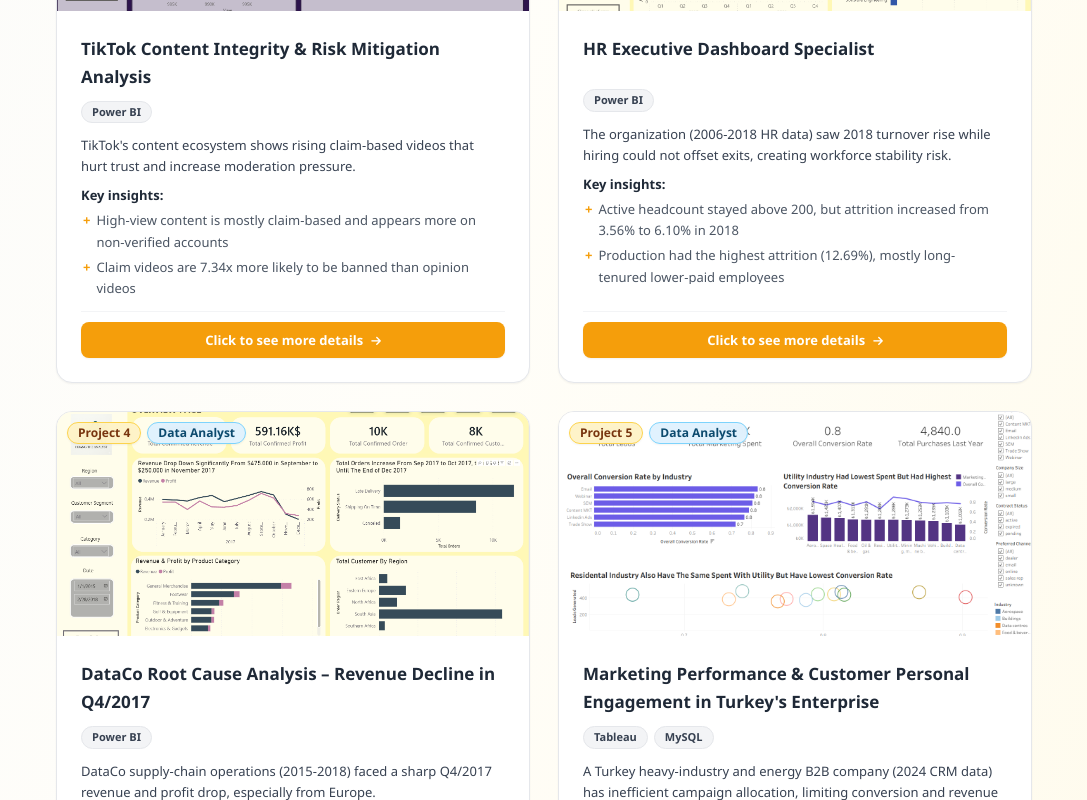
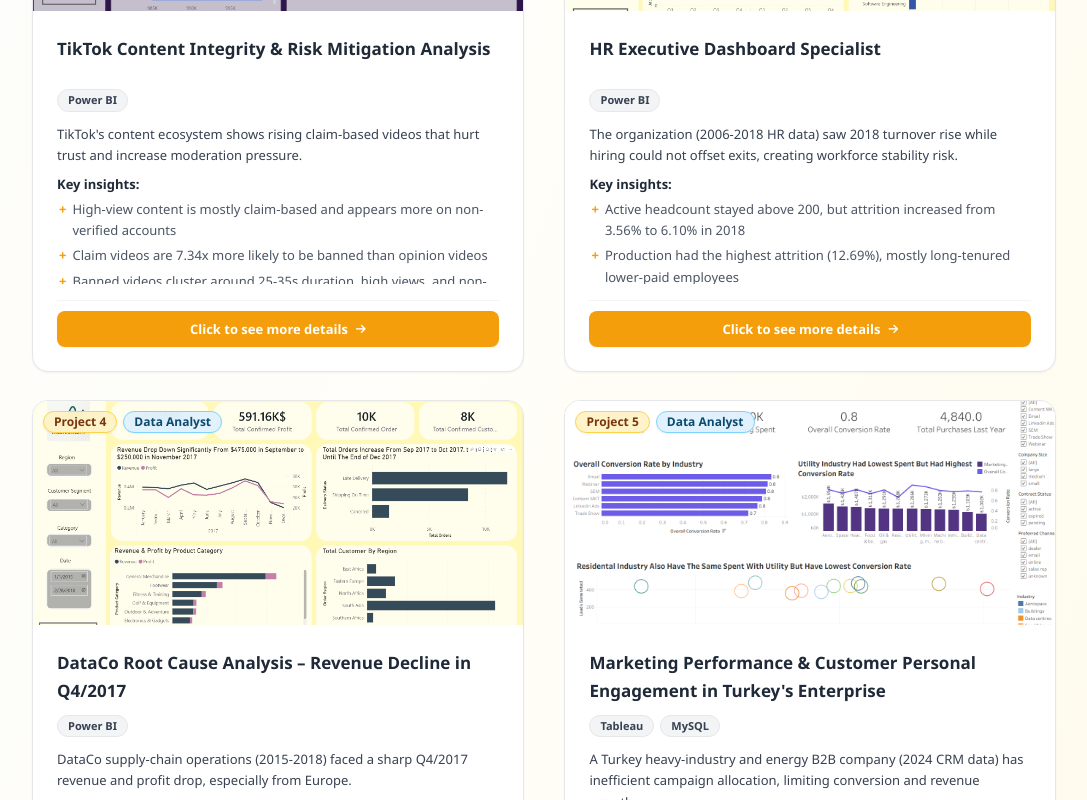
Before and after one commit to HoangTheAnalyst/Web-Data-Analyst, a Next.js app: page / in a window 1280 px wide. Shown: the part 3594-4394 px from the top of the page, without its empty margins (96-1183 px from the left). Built offline with nearby package versions, Linux system fonts and the light colour scheme.

Commit message:
Change the size of project box

```diff
--- a/src/components/Projects.tsx
+++ b/src/components/Projects.tsx
@@ -8,12 +8,12 @@
       id="projects"
       className="py-14 md:py-24 bg-gradient-to-br from-gray-50 via-amber-50/30 to-amber-100/40"
     >
-      <div className="w-full px-4 sm:px-6 md:w-[80%] max-w-7xl mx-auto">
-        <h2 className="text-3xl md:text-4xl font-extrabold text-center  text-gray-900 mb-9 md:mb-14">
+      <div className="w-[80%] mx-auto">
+        <h2 className="text-3xl md:text-4xl font-extrabold text-center text-gray-900 mb-9 md:mb-14">
           Featured Projects
         </h2>
 
-        <div className="grid grid-cols-1 md:grid-cols-2 gap-6 md:gap-7">
+        <div className="grid grid-cols-1 md:grid-cols-2 gap-y-6 md:gap-y-7 md:gap-x-[4%]">
           {projectsList.map((project) => {
             const isAE = project.role === 'Analytics Engineer';
 
@@ -50,7 +50,7 @@
                     src={project.image}
                     alt={project.title}
                     fill
-                    sizes="(max-width: 768px) 100vw, 40vw"
+                    sizes="(max-width: 768px) 80vw, 40vw"
                     className="object-cover group-hover/img:scale-105 transition-transform duration-500"
                     unoptimized
                   />
```
